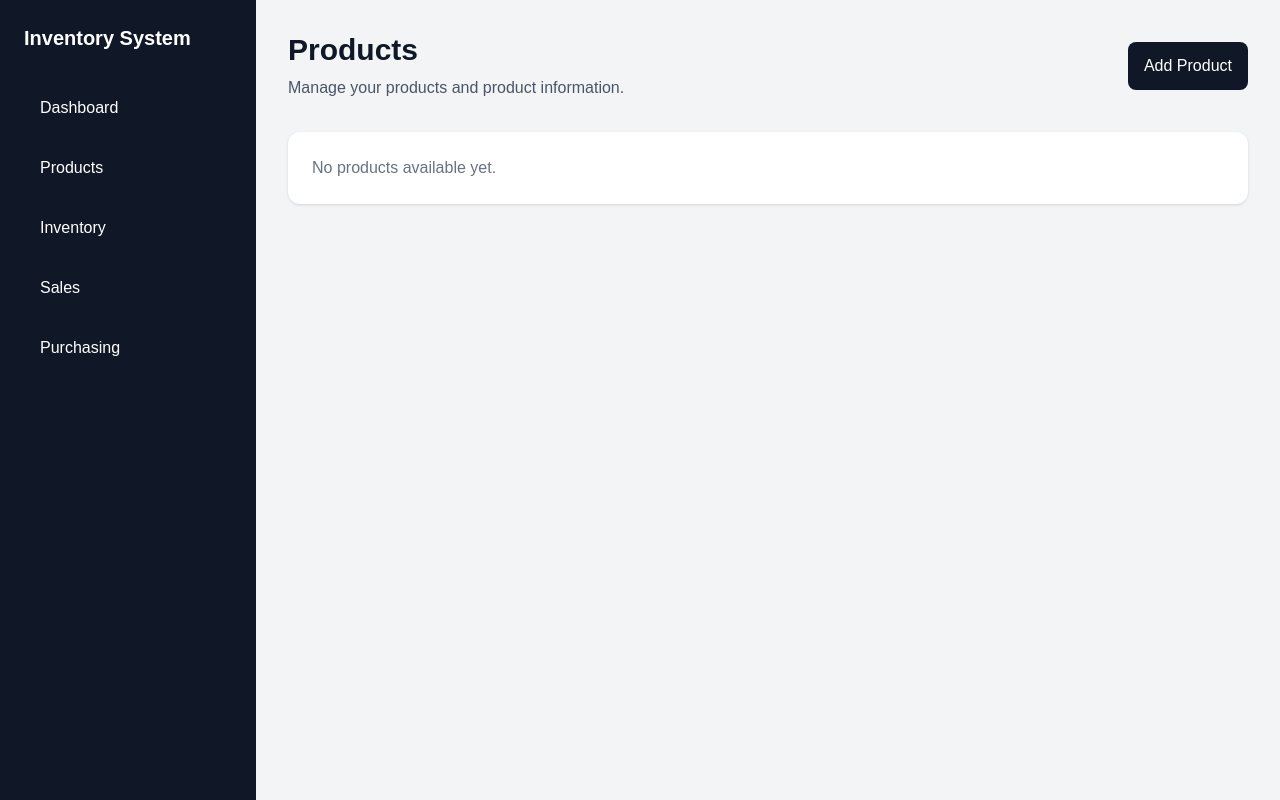
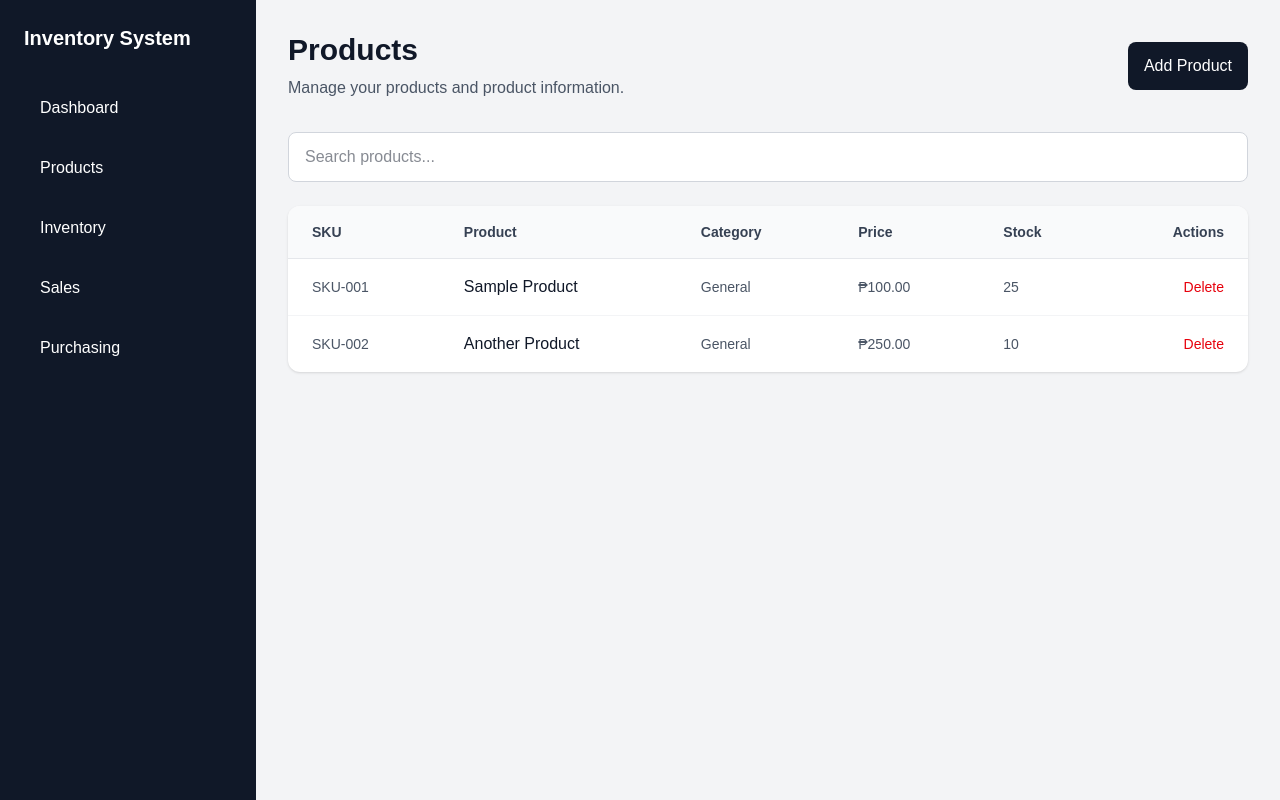
Before and after one commit to Resha1025/inventory-management-frontend, a Next.js app: page /products in a window 1280 px wide. Built offline with nearby package versions, Linux system fonts and the light colour scheme.

Commit message:
Add product management interface

```diff
--- a/app/products/page.js
+++ b/app/products/page.js
@@ -1,9 +1,46 @@
+"use client";
+
+import { useState } from "react";
 import AppLayout from "../components/AppLayout";
 
+const initialProducts = [
+  {
+    id: 1,
+    sku: "SKU-001",
+    name: "Sample Product",
+    category: "General",
+    price: 100,
+    stock: 25,
+  },
+  {
+    id: 2,
+    sku: "SKU-002",
+    name: "Another Product",
+    category: "General",
+    price: 250,
+    stock: 10,
+  },
+];
+
 export default function ProductsPage() {
+  const [products, setProducts] = useState(initialProducts);
+  const [search, setSearch] = useState("");
+  const [showModal, setShowModal] = useState(false);
+
+  const filteredProducts = products.filter(
+    (product) =>
+      product.name.toLowerCase().includes(search.toLowerCase()) ||
+      product.sku.toLowerCase().includes(search.toLowerCase())
+  );
+
+  function handleDelete(id) {
+    setProducts(products.filter((product) => product.id !== id));
+  }
+
   return (
     <AppLayout>
       <div className="p-8">
+        {/* Header */}
         <div className="flex items-center justify-between">
           <div>
             <h1 className="text-3xl font-bold text-gray-900">
@@ -15,17 +52,242 @@ export default function ProductsPage() {
             </p>
           </div>
 
-          <button className="rounded-lg bg-gray-900 px-4 py-3 text-white hover:bg-gray-700">
+          <button
+            onClick={() => setShowModal(true)}
+            className="rounded-lg bg-gray-900 px-4 py-3 text-white hover:bg-gray-700"
+          >
             Add Product
           </button>
         </div>
 
-        <div className="mt-8 rounded-xl bg-white p-6 shadow-sm">
-          <p className="text-gray-500">
-            No products available yet.
-          </p>
+        {/* Search */}
+        <div className="mt-8">
+          <input
+            type="text"
+            placeholder="Search products..."
+            value={search}
+            onChange={(e) => setSearch(e.target.value)}
+            className="w-full rounded-lg border border-gray-300 bg-white px-4 py-3 text-gray-900 outline-none focus:border-gray-900"
+          />
         </div>
+
+        {/* Product Table */}
+        <div className="mt-6 overflow-hidden rounded-xl bg-white shadow-sm">
+          <table className="w-full">
+            <thead className="border-b border-gray-200 bg-gray-50">
+              <tr>
+                <th className="px-6 py-4 text-left text-sm font-semibold text-gray-700">
+                  SKU
+                </th>
+
+                <th className="px-6 py-4 text-left text-sm font-semibold text-gray-700">
+                  Product
+                </th>
+
+                <th className="px-6 py-4 text-left text-sm font-semibold text-gray-700">
+                  Category
+                </th>
+
+                <th className="px-6 py-4 text-left text-sm font-semibold text-gray-700">
+                  Price
+                </th>
+
+                <th className="px-6 py-4 text-left text-sm font-semibold text-gray-700">
+                  Stock
+                </th>
+
+                <th className="px-6 py-4 text-right text-sm font-semibold text-gray-700">
+                  Actions
+                </th>
+              </tr>
+            </thead>
+
+            <tbody>
+              {filteredProducts.map((product) => (
+                <tr
+                  key={product.id}
+                  className="border-b border-gray-100 last:border-0"
+                >
+                  <td className="px-6 py-4 text-sm text-gray-600">
+                    {product.sku}
+                  </td>
+
+                  <td className="px-6 py-4 font-medium text-gray-900">
+                    {product.name}
+                  </td>
+
+                  <td className="px-6 py-4 text-sm text-gray-600">
+                    {product.category}
+                  </td>
+
+                  <td className="px-6 py-4 text-sm text-gray-600">
+                    ₱{product.price.toFixed(2)}
+                  </td>
+
+                  <td className="px-6 py-4 text-sm text-gray-600">
+                    {product.stock}
+                  </td>
+
+                  <td className="px-6 py-4 text-right">
+                    <button
+                      onClick={() => handleDelete(product.id)}
+                      className="text-sm text-red-600 hover:text-red-800"
+                    >
+                      Delete
+                    </button>
+                  </td>
+                </tr>
+              ))}
+
+              {filteredProducts.length === 0 && (
+                <tr>
+                  <td
+                    colSpan="6"
+                    className="px-6 py-12 text-center text-gray-500"
+                  >
+                    No products found.
+                  </td>
+                </tr>
+              )}
+            </tbody>
+          </table>
+        </div>
+
+        {/* Add Product Modal */}
+        {showModal && (
+          <AddProductModal
+            onClose={() => setShowModal(false)}
+            onAdd={(product) => {
+              setProducts([
+                ...products,
+                {
+                  ...product,
+                  id: Date.now(),
+                },
+              ]);
+
+              setShowModal(false);
+            }}
+          />
+        )}
       </div>
     </AppLayout>
   );
 }
+
+function AddProductModal({ onClose, onAdd }) {
+  const [form, setForm] = useState({
+    sku: "",
+    name: "",
+    category: "",
+    price: "",
+    stock: "",
+  });
+
+  function handleChange(e) {
+    const { name, value } = e.target;
+
+    setForm({
+      ...form,
+      [name]: value,
+    });
+  }
+
+  function handleSubmit(e) {
+    e.preventDefault();
+
+    onAdd({
+      sku: form.sku,
+      name: form.name,
+      category: form.category,
+      price: Number(form.price),
+      stock: Number(form.stock),
+    });
+  }
+
+  return (
+    <div className="fixed inset-0 flex items-center justify-center bg-black/50 p-4">
+      <div className="w-full max-w-lg rounded-xl bg-white p-6 shadow-xl">
+        <div className="flex items-center justify-between">
+          <h2 className="text-xl font-semibold text-gray-900">
+            Add Product
+          </h2>
+
+          <button
+            onClick={onClose}
+            className="text-gray-500 hover:text-gray-900"
+          >
+            ✕
+          </button>
+        </div>
+
+        <form onSubmit={handleSubmit} className="mt-6 space-y-4">
+          <input
+            name="sku"
+            placeholder="SKU"
+            value={form.sku}
+            onChange={handleChange}
+            required
+            className="w-full rounded-lg border border-gray-300 px-4 py-3 text-gray-900"
+          />
+
+          <input
+            name="name"
+            placeholder="Product name"
+            value={form.name}
+            onChange={handleChange}
+            required
+            className="w-full rounded-lg border border-gray-300 px-4 py-3 text-gray-900"
+          />
+
+          <input
+            name="category"
+            placeholder="Category"
+            value={form.category}
+            onChange={handleChange}
+            required
+            className="w-full rounded-lg border border-gray-300 px-4 py-3 text-gray-900"
+          />
+
+          <input
+            name="price"
+            type="number"
+            step="0.01"
+            placeholder="Price"
+            value={form.price}
+            onChange={handleChange}
+            required
+            className="w-full rounded-lg border border-gray-300 px-4 py-3 text-gray-900"
+          />
+
+          <input
+            name="stock"
+            type="number"
+            placeholder="Initial stock"
+            value={form.stock}
+            onChange={handleChange}
+            required
+            className="w-full rounded-lg border border-gray-300 px-4 py-3 text-gray-900"
+          />
+
+          <div className="flex justify-end gap-3 pt-4">
+            <button
+              type="button"
+              onClick={onClose}
+              className="rounded-lg border border-gray-300 px-4 py-2 text-gray-700"
+            >
+              Cancel
+            </button>
+
+            <button
+              type="submit"
+              className="rounded-lg bg-gray-900 px-4 py-2 text-white"
+            >
+              Add Product
+            </button>
+          </div>
+        </form>
+      </div>
+    </div>
+  );
+}
```
